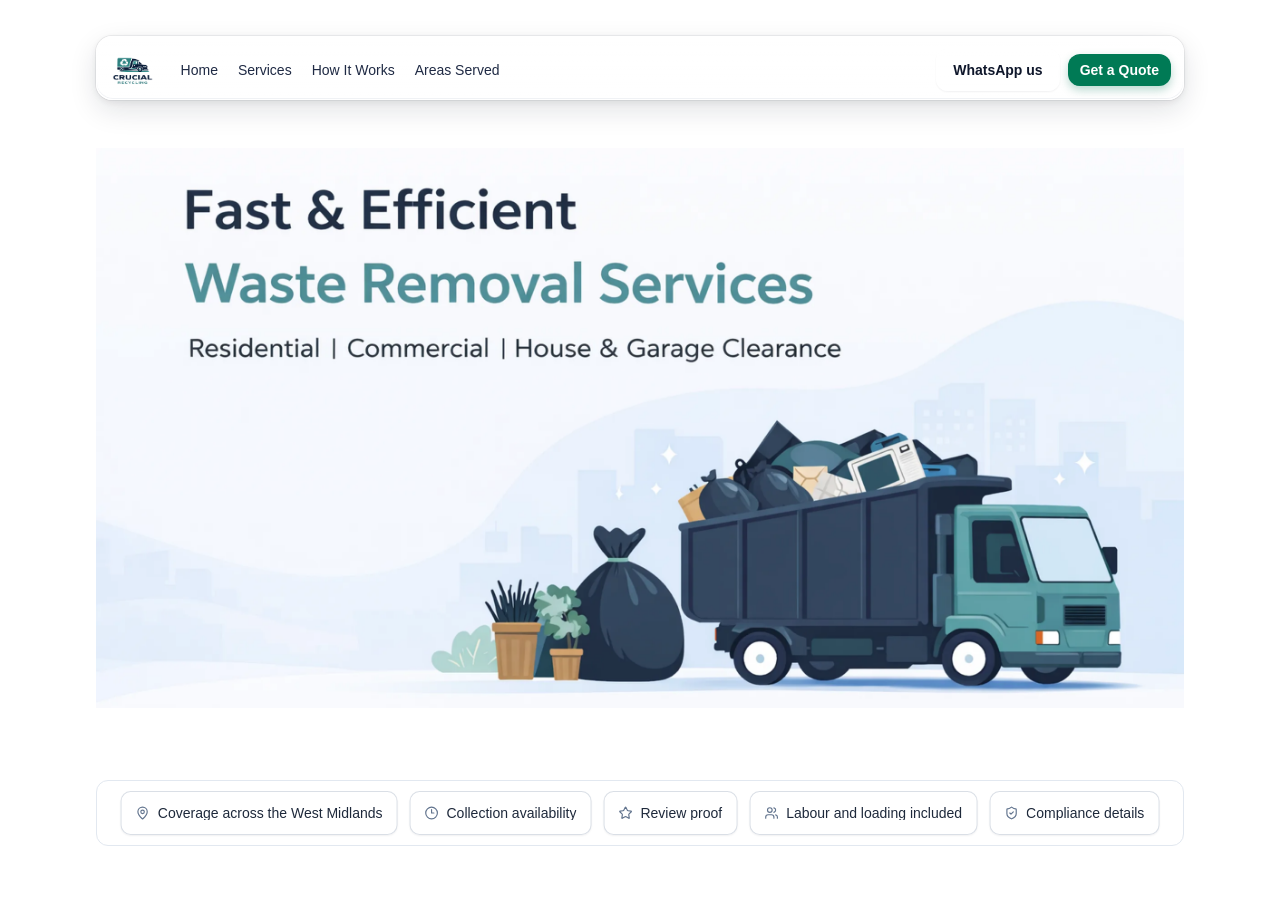
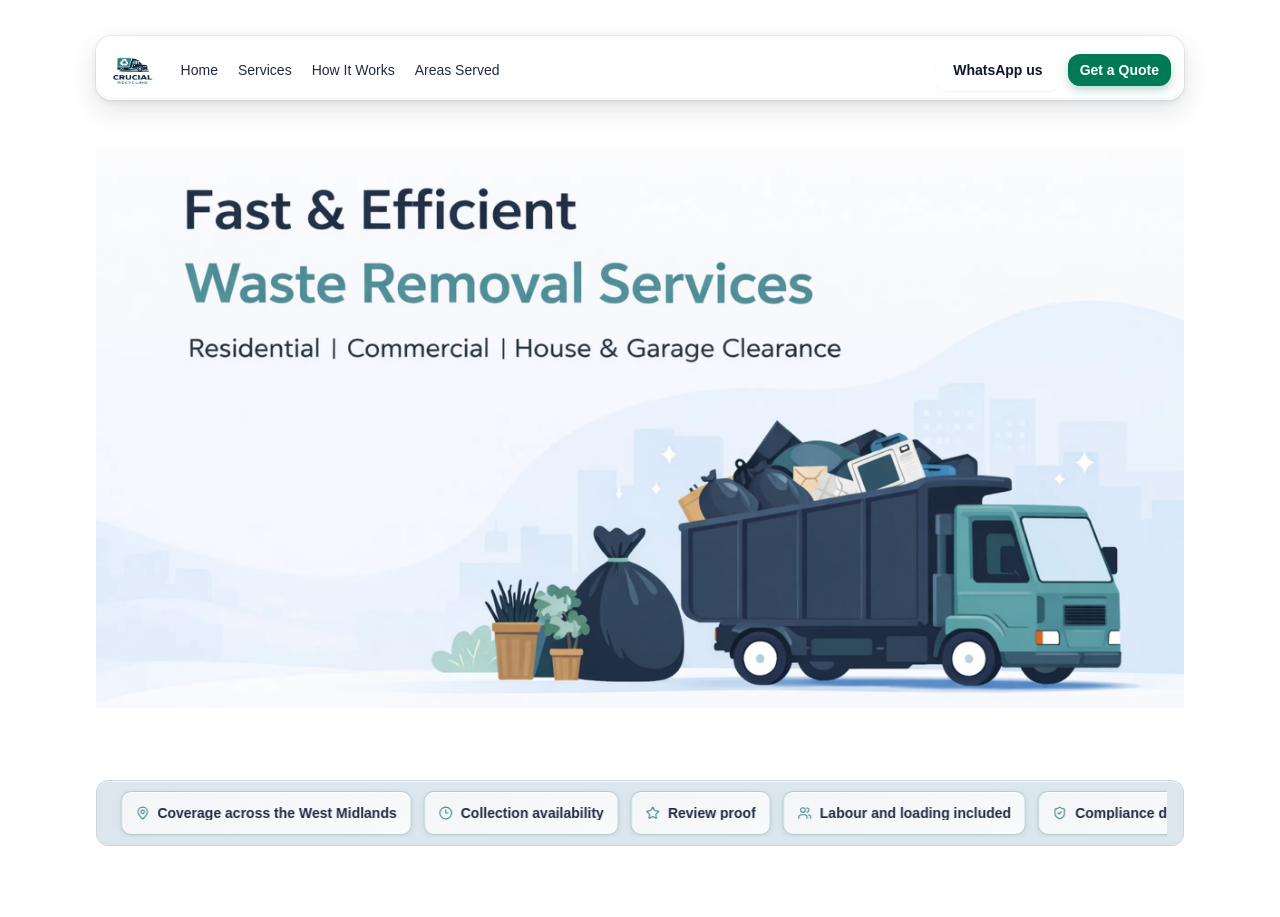
Before and after one commit to usamabuilds/cleaning-webiste, a Next.js app: page / in a window 1280 px wide. Shown: the top 917 px of the page. Built offline with nearby package versions, Linux system fonts and the light colour scheme.

Commit message:
Refine trust ribbon contrast and readability

```diff
--- a/src/app/globals.css
+++ b/src/app/globals.css
@@ -289,20 +289,31 @@ body {
   gap: 0.5rem;
   overflow: hidden;
   border-radius: 0.625rem;
-  border: 1px solid rgba(148, 163, 184, 0.35);
-  background-color: rgba(255, 255, 255, 0.82);
-  box-shadow: 0 1px 2px rgba(15, 23, 42, 0.06);
+  border: 1px solid rgba(111, 166, 167, 0.5);
+  background: linear-gradient(160deg, rgba(244, 246, 248, 0.95), rgba(255, 255, 255, 0.82));
+  box-shadow:
+    inset 0 1px 0 rgba(255, 255, 255, 0.7),
+    0 2px 6px rgba(31, 42, 68, 0.08);
   padding-inline: 0.875rem;
   padding-block: 0.625rem;
   min-height: 2.75rem;
 }
 
+.trust-chip-text {
+  color: #000000;
+}
+
+.trust-chip-icon {
+  color: #4f8c8d;
+}
+
 .trust-chip-title {
-  color: rgb(30 41 59);
+  color: #1f2a44;
+  font-weight: 600;
 }
 
 .trust-chip-detail {
-  color: rgb(51 65 85);
+  color: #000000;
 }
 
 @media (max-width: 639px) {
@@ -333,8 +344,8 @@ body {
 
 @media (prefers-reduced-transparency: reduce), (prefers-contrast: more) {
   .trust-chip {
-    background-color: #ffffff;
-    border-color: rgba(100, 116, 139, 0.55);
+    background: #f4f6f8;
+    border-color: rgba(79, 140, 141, 0.65);
     box-shadow: none;
   }
 }
--- a/src/components/sections/trust-strip.tsx
+++ b/src/components/sections/trust-strip.tsx
@@ -34,8 +34,8 @@ function TrustRibbonItems(): JSX.Element {
 
         return (
           <li key={marker.id} className="shrink-0 py-0.5">
-            <span className="trust-chip text-xs font-medium text-slate-700 sm:text-sm">
-              <Icon size={14} className="shrink-0 text-slate-500" aria-hidden="true" />
+            <span className="trust-chip trust-chip-text text-xs font-medium sm:text-sm">
+              <Icon size={14} className="trust-chip-icon shrink-0" aria-hidden="true" />
               <span className="truncate whitespace-nowrap leading-none trust-chip-title">
                 {label}
               </span>
@@ -52,7 +52,7 @@ export function TrustStrip(): JSX.Element {
     <section
       id="trust"
       aria-label="Trust markers"
-      className="overflow-hidden rounded-xl border border-slate-200 bg-white px-3 py-1.5 sm:px-4 sm:py-2"
+      className="overflow-hidden rounded-xl border border-[#C9D6DF] bg-[#DCE6ED] px-3 py-1.5 shadow-[inset_0_1px_0_rgba(255,255,255,0.65)] sm:px-4 sm:py-2"
     >
       <div className="trust-ribbon-viewport">
         <div className="trust-ribbon-track" role="presentation">
```
